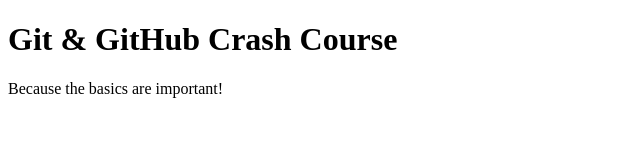
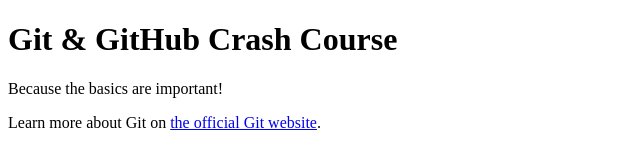
Before and after one commit to v-htinwala/github-crash-course, a plain HTML site: page index.html in a window 1280 px wide. Shown: the whole page, without its empty margins (0-640 px from the left). Drawn offline with Linux system fonts and the light colour scheme.

Commit message:
added link to Git docs

```diff
--- a/index.html
+++ b/index.html
@@ -9,5 +9,9 @@
   <body>
     <h1>Git & GitHub Crash Course</h1>
     <p>Because the basics are important!</p>
+    <p>
+      Learn more about Git on
+      <a href="https://git-scm.com/">the official Git website</a>.
+    </p>
   </body>
 </html>
```
